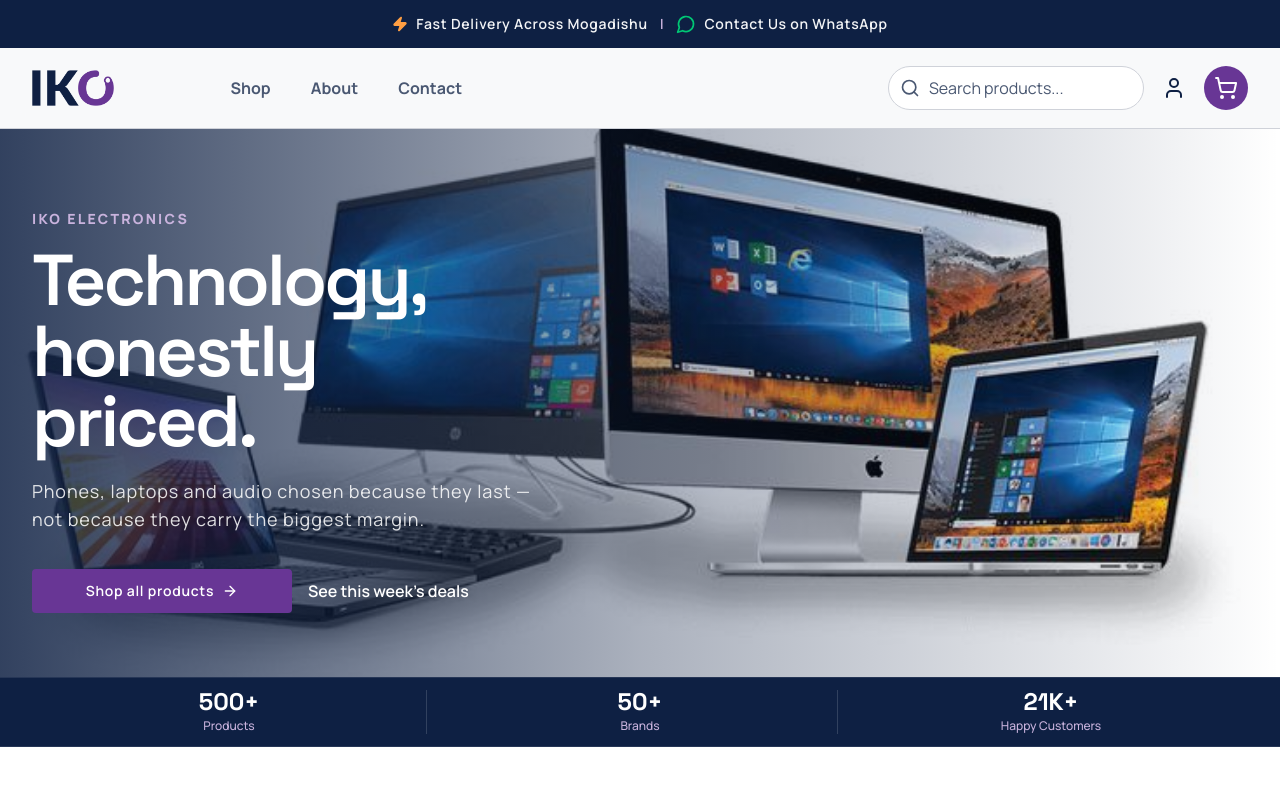
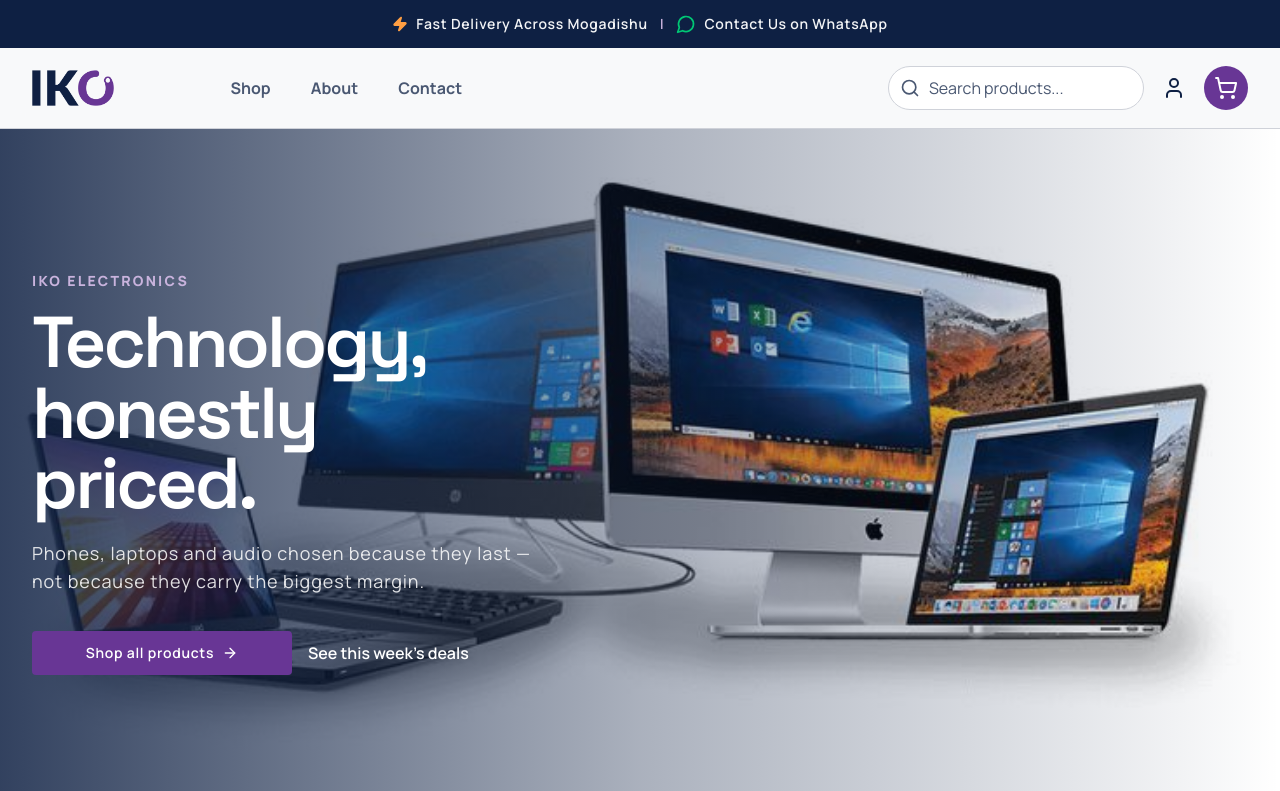
Before and after one commit to Abuudixo/iko-electronics, a React (Vite) app in the folder frontend/: page / in a window 1280 px wide. Shown: the top 791 px of the page. Built offline with nearby package versions, Linux system fonts and the light colour scheme.

Commit message:
Refactor Hero component to use consistent min-height values for improved layout responsiveness

```diff
--- a/frontend/src/components/home/Hero.tsx
+++ b/frontend/src/components/home/Hero.tsx
@@ -3,7 +3,7 @@
 
 export default function Hero() {
   return (
-    <section className="relative isolate min-h-[25rem] overflow-hidden bg-inverse-surface text-white sm:min-h-[30rem] lg:min-h-[34rem]">
+    <section className="relative isolate min-h-[25rem] overflow-hidden bg-inverse-surface text-white sm:min-h-[30rem] lg:min-h-[calc(100svh-8rem)]">
       <div className="absolute inset-0">
         <img
           src="/hero/computadoras.jpg"
@@ -13,7 +13,7 @@
       </div>
       <div aria-hidden="true" className="absolute inset-0 bg-gradient-to-r from-[#0e2043]/85 via-[#0e2043]/35 to-transparent" />
 
-      <div className="container relative flex min-h-[25rem] items-center justify-center px-4 pb-8 pt-20 text-center sm:min-h-[30rem] sm:px-8 sm:pb-12 lg:min-h-[34rem] lg:justify-start lg:pb-16 lg:text-left">
+      <div className="container relative flex min-h-[25rem] items-center justify-center px-4 pb-8 pt-20 text-center sm:min-h-[30rem] sm:px-8 sm:pb-12 lg:min-h-[calc(100svh-8rem)] lg:justify-start lg:pb-16 lg:text-left">
         <div className="max-w-xl">
           <p className="text-label-md font-extrabold uppercase tracking-[0.16em] text-inverse-primary">IKO Electronics</p>
           <h1 className="mt-3 mx-auto max-w-[11ch] text-balance text-[2.35rem] font-semibold leading-[0.98] tracking-[-0.04em] text-white sm:mt-4 sm:text-5xl lg:mx-0 lg:text-[4.5rem]">
```
